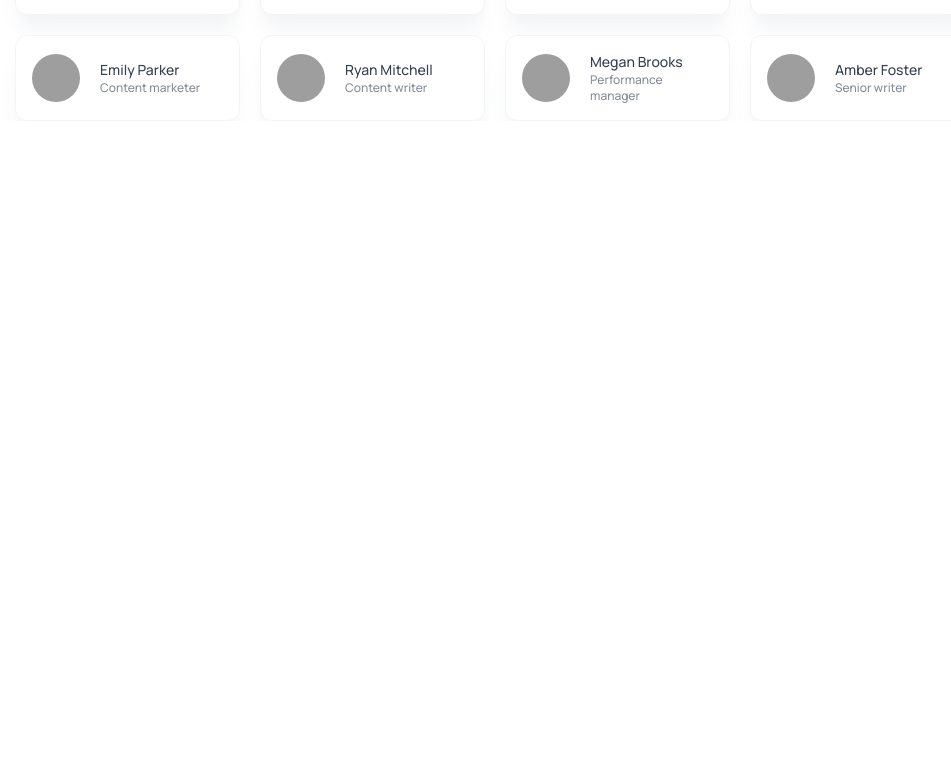
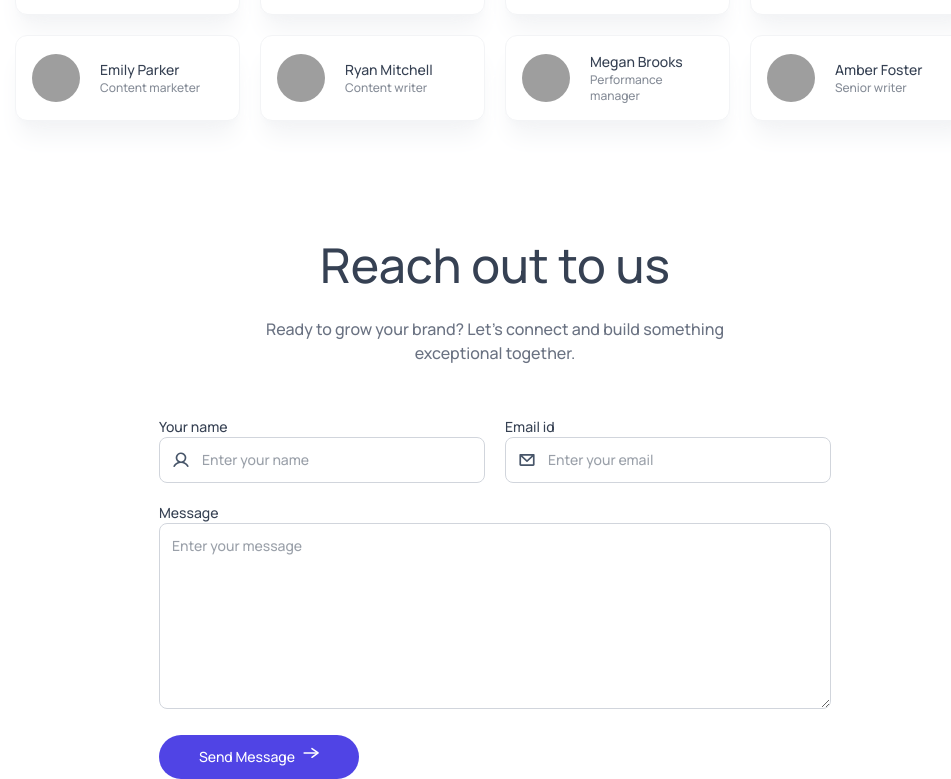
Before and after one commit to SpiriT-L/agency-ai, a React (Vite) app: page / in a window 1280 px wide. Shown: the part 2921-3700 px from the top of the page, without its empty margins (145-1096 px from the left). Before the commit the page ends 3042 px from the top, so only its background shows below. Built offline with nearby package versions, Linux system fonts and the light colour scheme; grey boxes are pictures that could not be loaded; a web font is replaced by a local one.

Commit message:
feat: add ContactUs component for user inquiries in App

```diff
--- a/src/App.tsx
+++ b/src/App.tsx
@@ -4,7 +4,8 @@
 import TrustedBy from './components/TrustedBy';
 import Services from './components/Services';
 import OurWork from './components/OurWork';
-import Teams from './components/Teams'
+import Teams from './components/Teams';
+import ContactUs from './components/ContactUs';
 
 const App = () => {
   const [theme, setTheme] = useState(
@@ -19,6 +20,7 @@
       <Services />
       <OurWork />
       <Teams />
+      <ContactUs />
     </div>
   );
 };
--- /dev/null
+++ b/src/components/ContactUs.tsx
@@ -0,0 +1,58 @@
+import assets from '../assets/assets';
+import Title from './Title';
+
+const ContactUs = () => {
+  return (
+    <div
+      id='contact-us'
+      className='flex flex-col items-center gap-7 px-4 sm:px-12 lg:px-24 xl:px-40 pt-30 text-gray-700 dark:text-white'
+    >
+      <Title
+        title='Reach out to us'
+        desc='Ready to grow your brand? Let’s connect and build something exceptional together.'
+      />
+      <form className='grid sm:grid-cols-2 gap-3 sm:gap-5 max-w-2xl w-full'>
+        <div>
+          <p className='md-2 text-sm font-medium'>Your name</p>
+          <div className='flex pl-3 rounded-lg border border-gray-300 dark:border-gray-600'>
+            <img src={assets.person_icon} alt='person icon' />
+            <input
+              type='text'
+              placeholder='Enter your name'
+              className='w-full p-3 text-sm outline-none'
+              required
+            />
+          </div>
+        </div>
+        <div>
+          <p className='md-2 text-sm font-medium'>Email id</p>
+          <div className='flex pl-3 rounded-lg border border-gray-300 dark:border-gray-600'>
+            <img src={assets.email_icon} alt='email icon' />
+            <input
+              type='email'
+              placeholder='Enter your email'
+              className='w-full p-3 text-sm outline-none'
+              required
+            />
+          </div>
+        </div>
+        <div className='sm:col-span-2'>
+          <p className='md-2 text-sm font-medium'>Message</p>
+          <textarea
+            rows={8}
+            placeholder='Enter your message'
+            className='w-full p-3 text-sm outline-none rounded-lg border border-gray-300 dark:border-gray-600'
+          />
+        </div>
+        <button
+          type='submit'
+          className='w-max flex gap-2 bg-primary text-white text-sm px-10 py-3 rounded-full cursor-pointer hover:scale-103 transition-all'
+        >
+          Send Message <img src={assets.arrow_icon} alt='arrow icon' className='w-4'/>
+        </button>
+      </form>
+    </div>
+  );
+};
+
+export default ContactUs;
```
